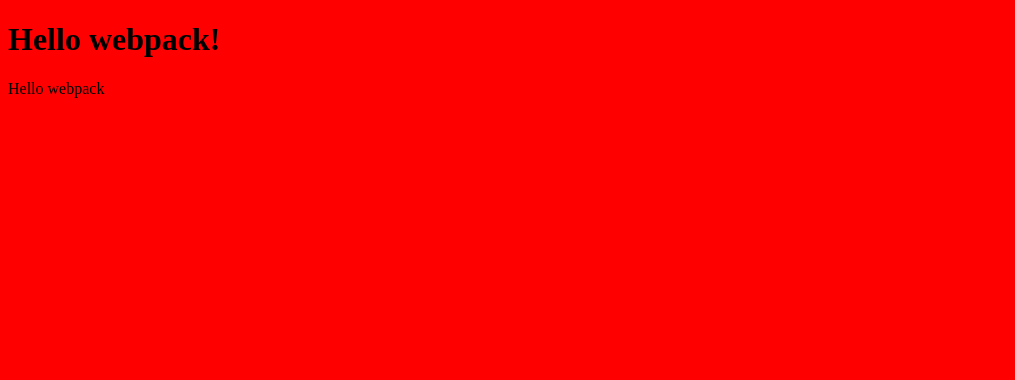
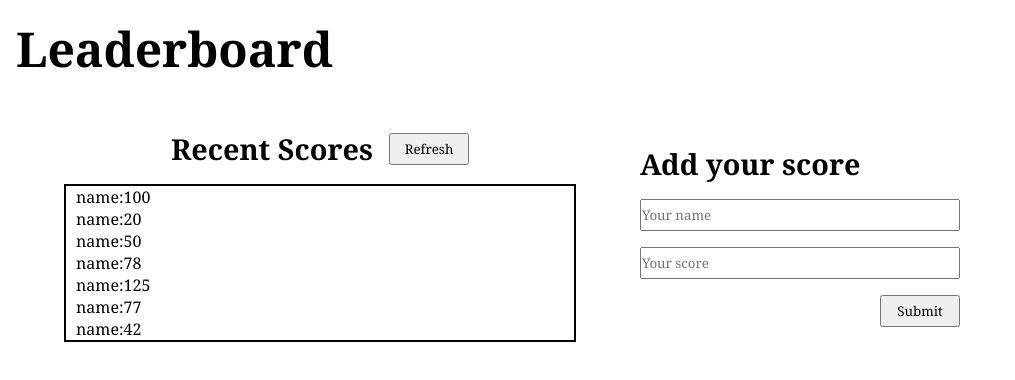
Before and after one commit to Cisco-the-wayword/Leaderboard, a website built with webpack: page src/index.html in a window 1280 px wide. Shown: the whole page, without its empty margins (0-1015 px from the left). Built offline with nearby package versions, Linux system fonts and the light colour scheme.

Commit message:
Add project boilerplate

```diff
--- a/src/index.html
+++ b/src/index.html
@@ -3,9 +3,33 @@
 <head>
     <meta charset="UTF-8">
     <meta name="viewport" content="width=device-width, initial-scale=1.0">
-    <title>Wbpack Exercise</title>
+    <title>Leaderboard</title>
+    <link rel="stylesheet" href="style.css">
 </head>
 <body>
-    <h1>Hello webpack!</h1>
+    <h1>Leaderboard</h1>
+    <div class="container">
+        <div class="recentScores">
+            <div class="recentScoreTitle">
+                <h2>Recent Scores</h2>
+                <button id="refresh" type="button">Refresh</button>
+            </div>
+            <div class="recentScoreList">
+                <ul id="list">
+                 </ul>
+            </div>
+        </div>
+        <div class="addScore">
+            <form action="submit" class="addContainer">
+                <h2 id="addScore">Add your score</h2>
+                <input class="input" type="text" placeholder="Your name">
+                <input class="input" type="text" placeholder="Your score">
+                <div id="submitBtn">
+                    <button id="submit" type="button">Submit</button>
+                </div>
+            </form>
+        </div>
+    </div>
+    <script src="./index.js"></script>
 </body>
 </html>
--- a/src/index.js
+++ b/src/index.js
@@ -1,14 +1,52 @@
-import _ from 'lodash';
 import './style.css';
 
- function component() {
-   const element = document.createElement('div');
+const list = [
+  {
+    id: '1',
+    name: 'name',
+    score: '100',
+  },
+  {
+    id: '2',
+    name: 'name',
+    score: '20',
+  },
+  {
+    id: '3',
+    name: 'name',
+    score: '50',
+  },
+  {
+    id: '4',
+    name: 'name',
+    score: '78',
+  },
+  {
+    id: '5',
+    name: 'name',
+    score: '125',
+  },
+  {
+    id: '6',
+    name: 'name',
+    score: '77',
+  },
+  {
+    id: '7',
+    name: 'name',
+    score: '42',
+  },
+];
 
-  // Lodash, now imported by this script
-   element.innerHTML = _.join(['Hello', 'webpack'], ' ');
-   element.classList.add('hello');
+const listItem = document.getElementById('list');
 
-   return element;
- }
-
- document.body.appendChild(component());
+list.map((item) => {
+  if (item.id % 2 === 0) {
+    listItem.innerHTML += `
+    <li class= 'nbgGrey'>${item.name}:<span>${item.score}</span></li>`;
+  } else {
+    listItem.innerHTML += `
+<li>${item.name}:<span>${item.score}</span></li>`;
+  }
+  return ('');
+});
--- a/src/style.css
+++ b/src/style.css
@@ -1,3 +1,78 @@
-body {
-    background-color: red;
-}
+* {
+    margin: 0;
+    padding: 0;
+    box-sizing: border-box;
+    font-family: Cambria, Cochin, Georgia, Times, 'Times New Roman', serif;
+  }
+
+  h1 {
+    font-size: 3rem;
+    margin: 1rem 0 3rem 1rem;
+  }
+
+  .container {
+    display: grid;
+    grid-template-columns: 1fr 1fr;
+    justify-content: center;
+    align-items: center;
+  }
+
+  .recentScores {
+    display: flex;
+    justify-content: center;
+    flex-direction: column;
+    align-items: center;
+  }
+
+  .recentScoreTitle {
+    display: flex;
+    justify-content: center;
+    align-items: center;
+  }
+
+  #refresh {
+    margin-left: 1rem;
+    height: 2rem;
+    width: 5rem;
+  }
+
+  h2 {
+    font-size: 1.8rem;
+  }
+
+  .recentScoreList {
+    border: 2px solid black;
+    width: 80%;
+    margin-top: 1rem;
+  }
+
+  div ul li {
+    list-style: none;
+    margin: 0 10px;
+  }
+
+  .bgGrey {
+    background-color: rgb(225, 225, 225);
+  }
+
+  .addContainer {
+    display: flex;
+    flex-direction: column;
+    gap: 1em;
+    width: 50%;
+  }
+
+  .input {
+    height: 32px;
+  }
+
+  #submitBtn {
+    display: flex;
+    justify-content: flex-end;
+  }
+
+  #submit {
+    width: 5rem;
+    margin-left: 6.9rem;
+    height: 2rem;
+  }
```
Also changed, not shown: .github/workflows/linters.yml (added).
